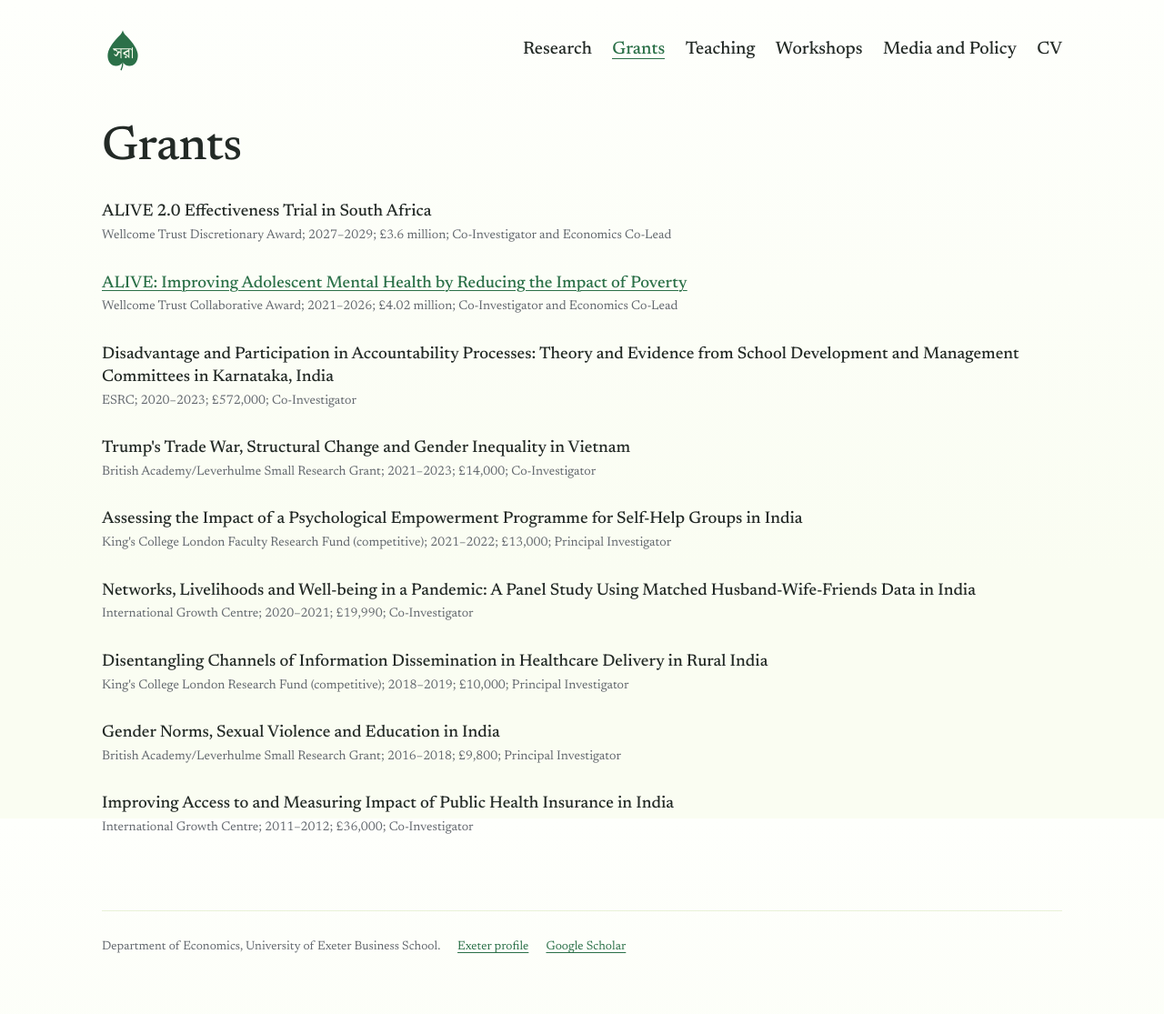
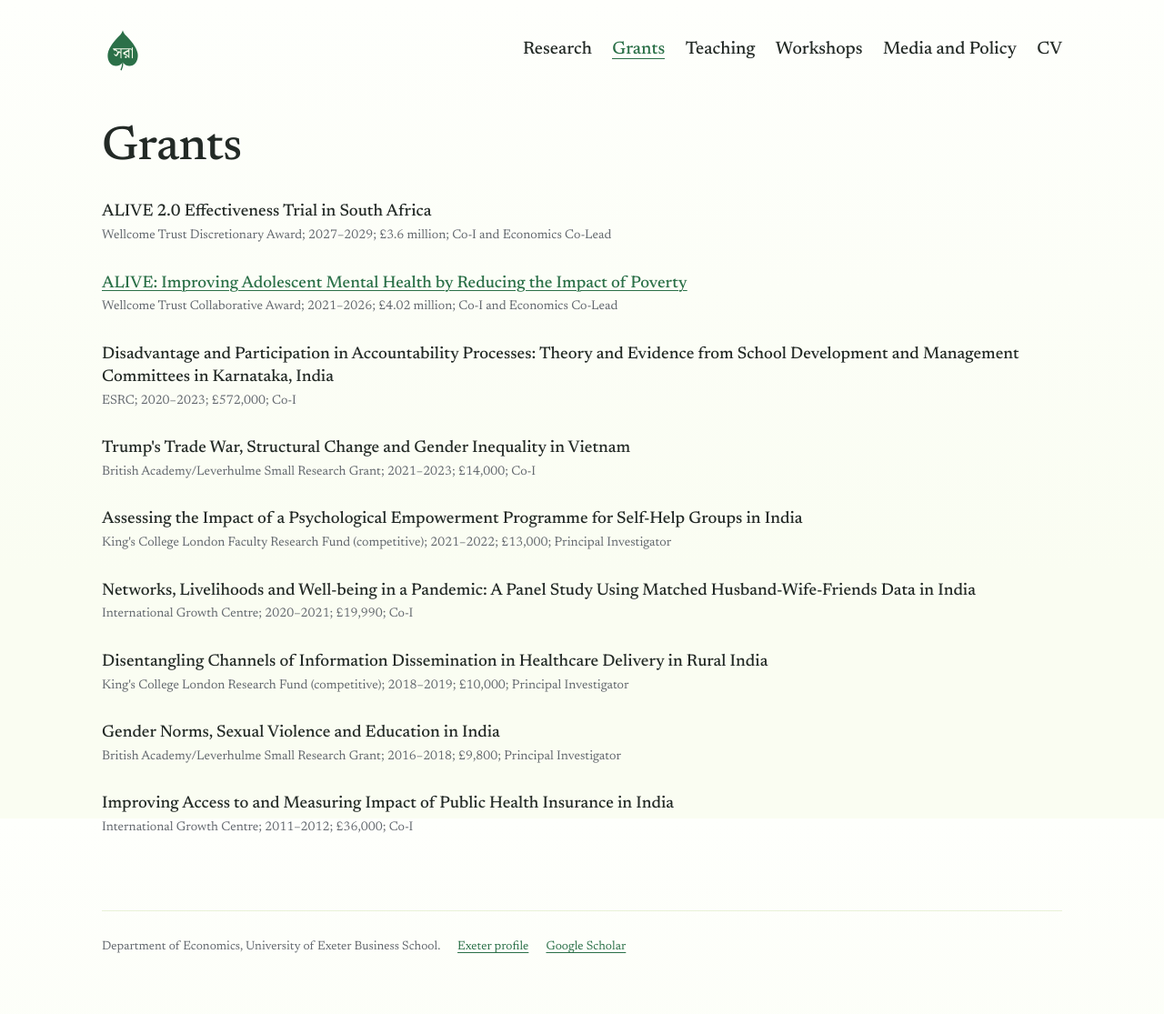
Before and after one commit to sanchariroym/sanchariroym.github.io, a Jekyll site: the page built from grants.md, in a window 1280 px wide. Shown: the whole page at 91% size. Built offline with Jekyll 4.4.1, drawn with Linux system fonts in a browser that asks for light colours.

Commit message:
Grants: Co-I
Co-Authored-By: Claude Opus 5.5 <noreply@anthropic.com>
Claude-Session: https://claude.ai/code/session_01BVddaAtzbXtbz8eDZN5RwJ

```diff
--- a/grants.md
+++ b/grants.md
@@ -8,22 +8,22 @@ description: "Research grants held by Sanchari Roy, including Wellcome Trust awa
 
 <div class="grant">
 <h2 class="item">ALIVE 2.0 Effectiveness Trial in South Africa</h2>
-<p class="meta">Wellcome Trust Discretionary Award; 2027–2029; £3.6 million; Co-Investigator and Economics Co-Lead</p>
+<p class="meta">Wellcome Trust Discretionary Award; 2027–2029; £3.6 million; Co-I and Economics Co-Lead</p>
 </div>
 
 <div class="grant">
 <h2 class="item"><a href="https://www.alive4mentalhealth.org">ALIVE: Improving Adolescent Mental Health by Reducing the Impact of Poverty</a></h2>
-<p class="meta">Wellcome Trust Collaborative Award; 2021–2026; £4.02 million; Co-Investigator and Economics Co-Lead</p>
+<p class="meta">Wellcome Trust Collaborative Award; 2021–2026; £4.02 million; Co-I and Economics Co-Lead</p>
 </div>
 
 <div class="grant">
 <h2 class="item">Disadvantage and Participation in Accountability Processes: Theory and Evidence from School Development and Management Committees in Karnataka, India</h2>
-<p class="meta">ESRC; 2020–2023; £572,000; Co-Investigator</p>
+<p class="meta">ESRC; 2020–2023; £572,000; Co-I</p>
 </div>
 
 <div class="grant">
 <h2 class="item">Trump's Trade War, Structural Change and Gender Inequality in Vietnam</h2>
-<p class="meta">British Academy/Leverhulme Small Research Grant; 2021–2023; £14,000; Co-Investigator</p>
+<p class="meta">British Academy/Leverhulme Small Research Grant; 2021–2023; £14,000; Co-I</p>
 </div>
 
 <div class="grant">
@@ -33,7 +33,7 @@ description: "Research grants held by Sanchari Roy, including Wellcome Trust awa
 
 <div class="grant">
 <h2 class="item">Networks, Livelihoods and Well-being in a Pandemic: A Panel Study Using Matched Husband-Wife-Friends Data in India</h2>
-<p class="meta">International Growth Centre; 2020–2021; £19,990; Co-Investigator</p>
+<p class="meta">International Growth Centre; 2020–2021; £19,990; Co-I</p>
 </div>
 
 <div class="grant">
@@ -48,5 +48,5 @@ description: "Research grants held by Sanchari Roy, including Wellcome Trust awa
 
 <div class="grant">
 <h2 class="item">Improving Access to and Measuring Impact of Public Health Insurance in India</h2>
-<p class="meta">International Growth Centre; 2011–2012; £36,000; Co-Investigator</p>
+<p class="meta">International Growth Centre; 2011–2012; £36,000; Co-I</p>
 </div>
```
